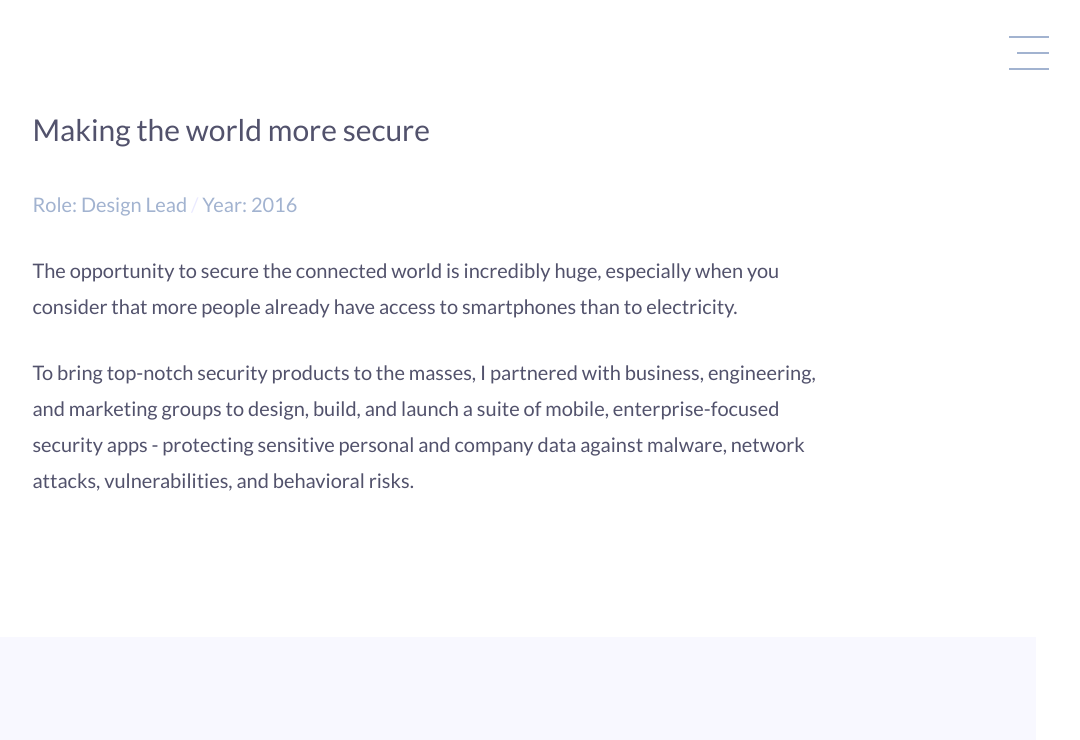
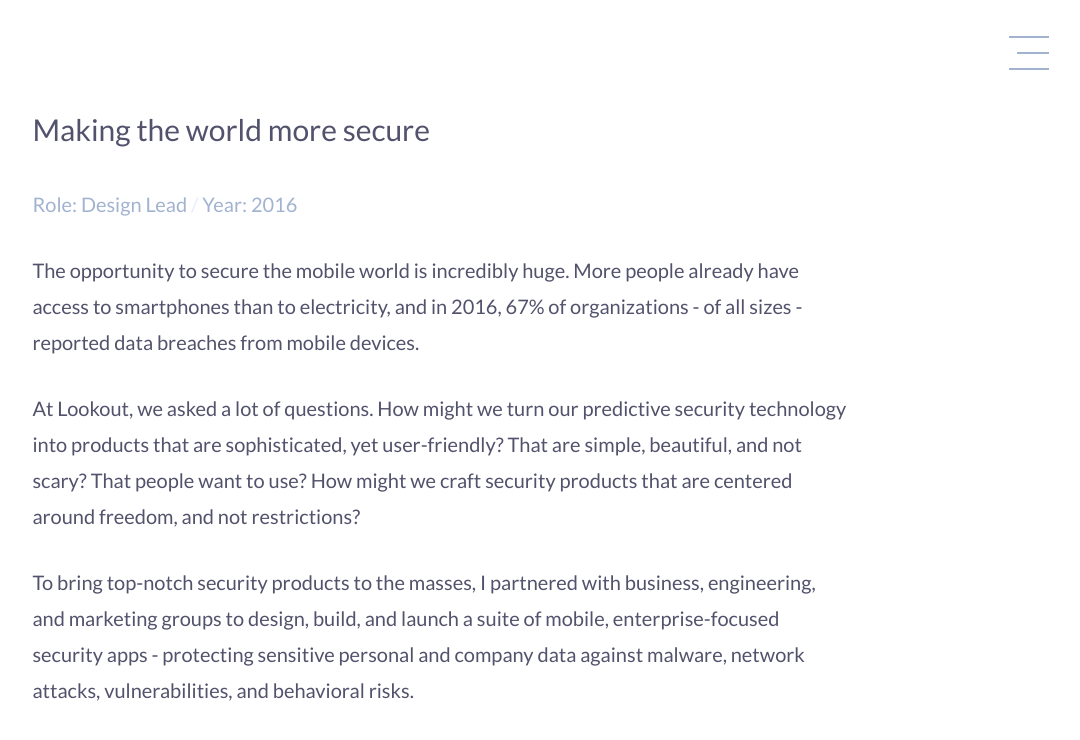
Before and after one commit to ericakatrak/ericakatrak.github.io, a Jekyll site: the page built from _posts/2016-09-07-lookout.md, in a window 1280 px wide and 900 px high. Shown: the top 740 px of the window, without its empty margins (198-1278 px from the left). Built offline with Jekyll 4.4.1, drawn with Linux system fonts in a browser that asks for light colours.

Commit message:
Add Lookout work

```diff
--- a/_posts/2016-09-07-lookout.md
+++ b/_posts/2016-09-07-lookout.md
@@ -7,10 +7,20 @@ alt: Lookout
 <section>
   <h1>{{ page.title }}</h1>
   <p class="meta">Role: Design Lead <span class="lt">/</span> Year: 2016</p>
-  <p>The opportunity to secure the connected world is incredibly huge, especially when you consider that more people already have access to smartphones than to electricity.</p>
+  <p>The opportunity to secure the mobile world is incredibly huge. More people already have access to smartphones than to electricity, and in 2016, 67% of organizations - of all sizes - reported data breaches from mobile devices.</p>
+  <p>At Lookout, we asked a lot of questions. How might we turn our predictive security technology into products that are sophisticated, yet user-friendly? That are simple, beautiful, and not scary? That people want to use? How might we craft security products that are centered around freedom, and not restrictions?</p>
   <p>To bring top-notch security products to the masses, I partnered with business, engineering, and marketing groups to design, build, and launch a suite of mobile, enterprise-focused security apps - protecting sensitive personal and company data against malware, network attacks, vulnerabilities, and behavioral risks.</p>
 </section>
 
 <ul class="grid fade grid-full" id="grid-full">
   <li><img src="{{ site.url }}/img/work/soon.png" alt="{{ page.alt }}" /></li>
 </ul>
+
+<ul class="grid fade" id="grid">
+  <li><img src="{{ site.url }}/img/work/lookout2.jpg" alt="{{ page.alt }}" /></li>
+  <li><img src="{{ site.url }}/img/work/lookout3.jpg" alt="{{ page.alt }}" /></li>
+  <li><img src="{{ site.url }}/img/work/lookout4.jpg" alt="{{ page.alt }}" /></li>
+  <li><img src="{{ site.url }}/img/work/lookout5.jpg" alt="{{ page.alt }}" /></li>
+  <li><img src="{{ site.url }}/img/work/lookout6.jpg" alt="{{ page.alt }}" /></li>
+  <li><img src="{{ site.url }}/img/work/lookout7.jpg" alt="{{ page.alt }}" /></li>
+</ul>
```
Also changed, not shown: img/work/lookout2.jpg (added), img/work/lookout3.jpg (added), img/work/lookout4.jpg (added), img/work/lookout6.jpg (added), 2 other files.
